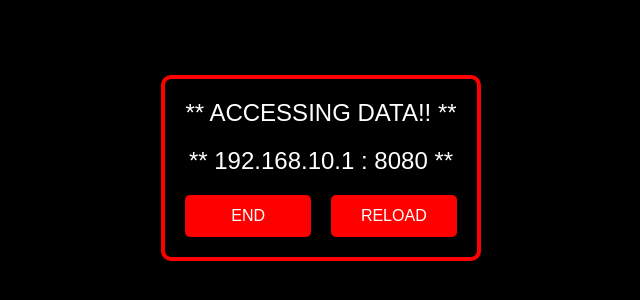
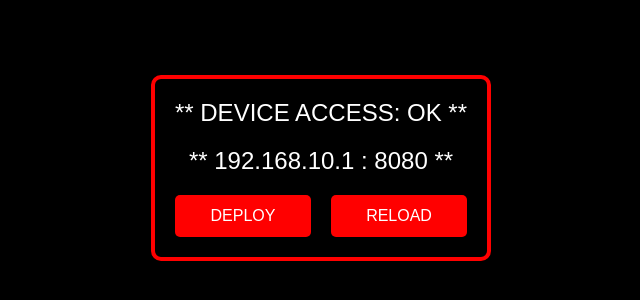
Before and after one commit to GandalfsLair/gandalfslair.github.io, a plain HTML site: page index.html in a window 1280 px wide. Shown: the part 232-532 px from the top of the page, without its empty margins (319-959 px from the left). Drawn offline with Linux system fonts and the light colour scheme.

Commit message:
Update index.html

```diff
--- a/index.html
+++ b/index.html
@@ -62,12 +62,12 @@
 </head>
 <body>
   <div class="flash-box">
-    <div class="message">** ACCESSING DATA!! **</div>
+    <div class="message">** DEVICE ACCESS: OK **</div>
 
     <div class="message">** 192.168.10.1 : 8080 **</div>
 
     <div class="buttons">
-      <button onclick="endProgram()">END</button>
+      <button onclick="endProgram()">DEPLOY</button>
       <button onclick="reloadProgram()">RELOAD</button>
     </div>
   </div>
@@ -86,10 +86,9 @@
     function reloadProgram() {
       location.reload();
 
-    // Auto-refresh every 30 seconds
-<script>
+    // Auto-refresh every 10 seconds
   setInterval(() => location.reload(true), 10000);
+
 </script>
-  </script>
 </body>
 </html>
```
